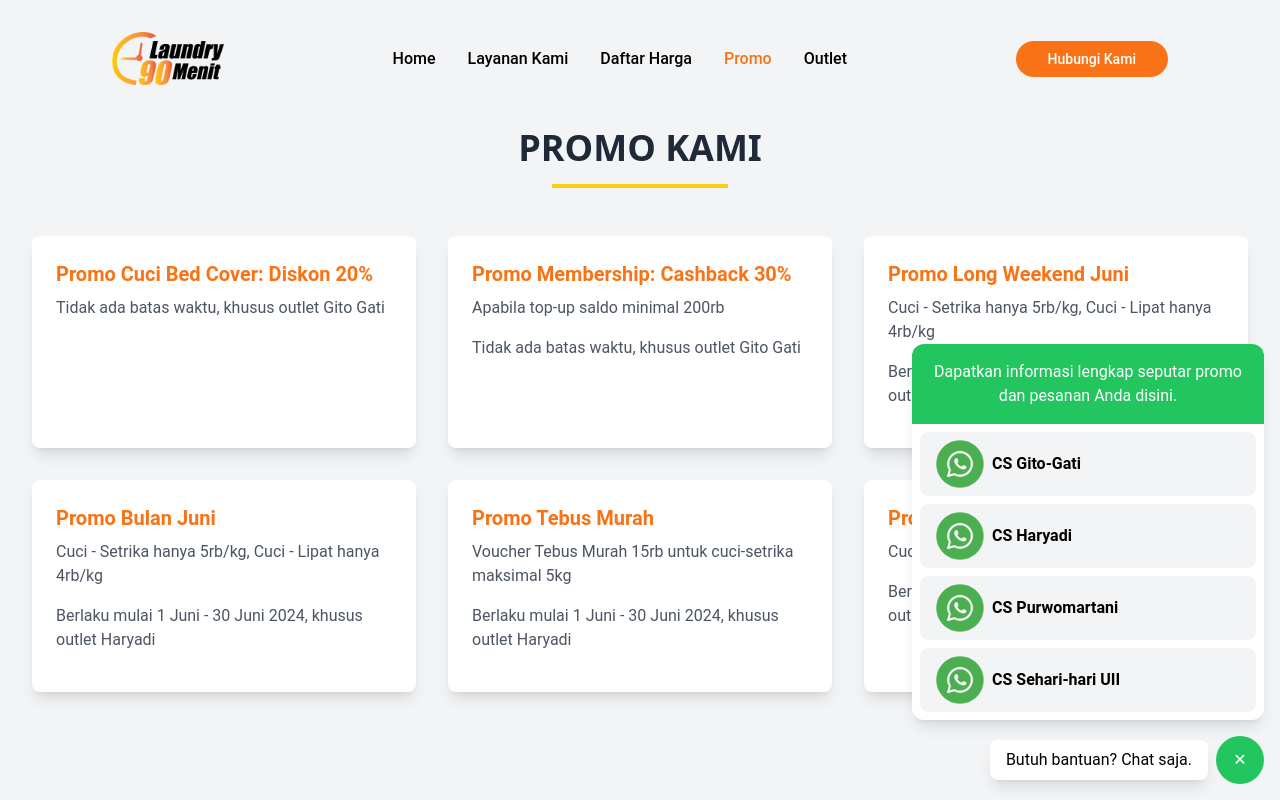
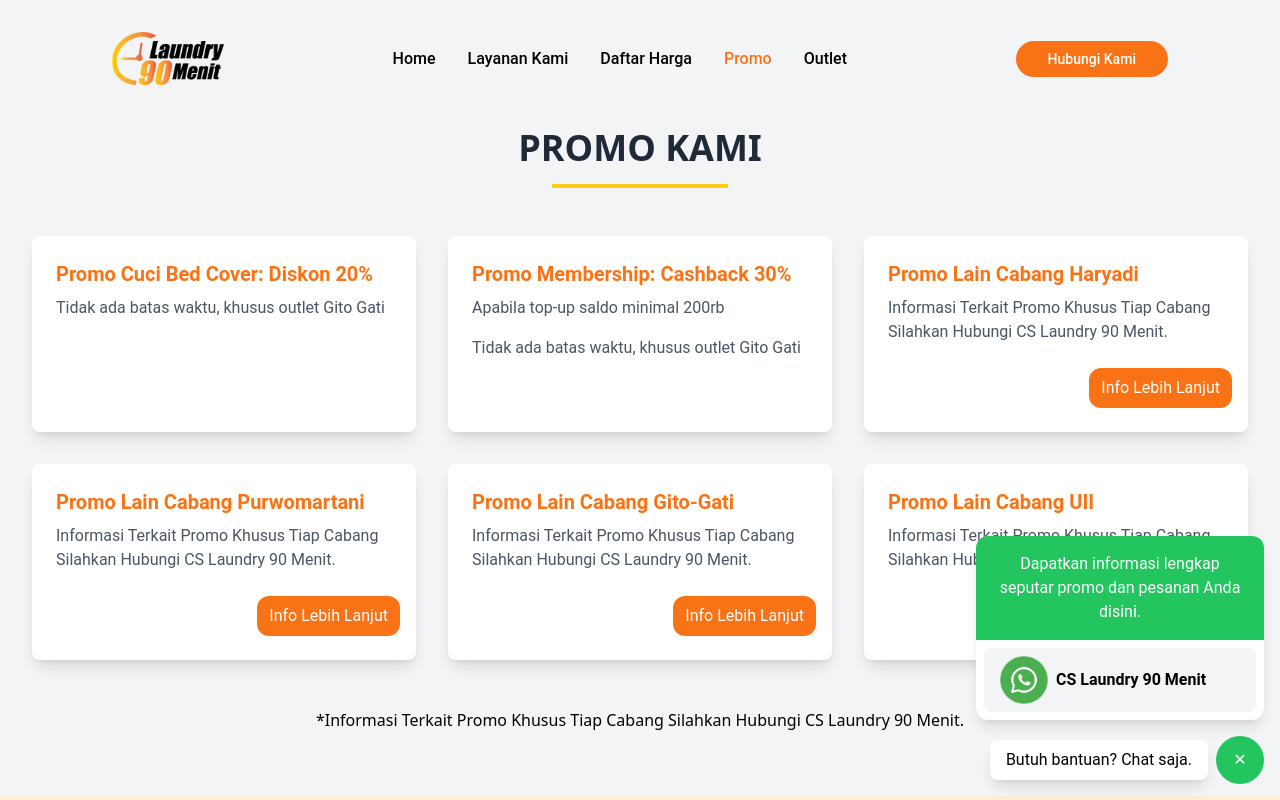
Before and after one commit to syauqinadhif/Laundry-90-Menit-Lading-Pages, a Vue app: page /promo in a window 1280 px wide. Both pictures are taken after a click on the button "Butuh bantuan? Chat saja.". Shown: the top 800 px of the page. Built offline with nearby package versions, Linux system fonts and the light colour scheme; a web font is replaced by a local one.

Commit message:
fix revisi

```diff
--- a/src/components/WhatsappCta.vue
+++ b/src/components/WhatsappCta.vue
@@ -27,7 +27,7 @@
     <!-- Popup -->
     <div
       v-if="showPopup"
-      class="fixed bottom-16 mb-4 right-4 rounded-xl bg-white shadow-lg w-100"
+      class="fixed bottom-16 mb-4 right-4 rounded-xl bg-white shadow-lg w-72"
     >
       <div class="flex items-center bg-green-500 rounded-t-xl text-white w-full h-fit">
         <span class="mx-4 my-4 w-80 text-center"
@@ -36,46 +36,13 @@
       </div>
       <a
         class="flex items-center p-2 bg-gray-100 rounded-lg mt-2 mb-2 mx-2"
-        href="https://wa.me/+6282220943340"
+        href="https://wa.me/+6282325643594"
       >
         <button class="mx-2 text-green-500">
           <img src="@/assets/images/whatsapp-icon.png" alt="WhatsApp" class="w-12 h-12" />
         </button>
         <div>
-          <div class="text-left font-bold">CS Gito-Gati</div>
-        </div>
-      </a>
-      <a
-        class="flex items-center p-2 bg-gray-100 rounded-lg mb-2 mx-2"
-        href="https://wa.me/+6288221644519"
-      >
-        <button class="mx-2 text-green-500">
-          <img src="@/assets/images/whatsapp-icon.png" alt="WhatsApp" class="w-12 h-12" />
-        </button>
-        <div>
-          <div class="font-bold">CS Haryadi</div>
-        </div>
-      </a>
-      <a
-        class="flex items-center p-2 bg-gray-100 rounded-lg mb-2 mx-2"
-        href="https://wa.me/+628158211190"
-      >
-        <button class="mx-2 text-green-500">
-          <img src="@/assets/images/whatsapp-icon.png" alt="WhatsApp" class="w-12 h-12" />
-        </button>
-        <div>
-          <div class="font-bold">CS Purwomartani</div>
-        </div>
-      </a>
-      <a
-        class="flex items-center p-2 bg-gray-100 rounded-lg mb-2 mx-2"
-        href="https://wa.me/+6282331458745"
-      >
-        <button class="mx-2 text-green-500">
-          <img src="@/assets/images/whatsapp-icon.png" alt="WhatsApp" class="w-12 h-12" />
-        </button>
-        <div>
-          <div class="font-bold">CS Sehari-hari UII</div>
+          <div class="text-left font-bold">CS Laundry 90 Menit</div>
         </div>
       </a>
     </div>
--- a/src/components/pages/outlets/Outlets.vue
+++ b/src/components/pages/outlets/Outlets.vue
@@ -78,7 +78,7 @@
           name: "Laundry 90 Menit Purwomartani",
           address:
             "Sebelah Bank BPD, Jl. Purwomartani No.12, Bromonilan, Purwomartani, Kec. Kalasan, Kabupaten Sleman, Daerah Istimewa Yogyakarta 55571",
-          phone: "0815-8211-190",
+          phone: "0815-6558-744",
           hours: "07:00 - 22:00",
           image: outletPurwomartani,
         },
--- a/src/components/pages/prices/Prices.vue
+++ b/src/components/pages/prices/Prices.vue
@@ -58,11 +58,12 @@
             <span>{{ price.cost }}</span>
           </li>
         </ul>
-        <button
+        <a
+          href="https://wa.me/+6282325643594"
           class="absolute bottom-4 right-4 bg-orange-500 text-white py-2 px-4 rounded-3xl hover:bg-orange-600"
         >
           Order
-        </button>
+        </a>
       </div>
     </div>
     <h1
--- a/src/components/pages/promo/Promo.vue
+++ b/src/components/pages/promo/Promo.vue
@@ -1,5 +1,5 @@
 <template>
-  <div class="bg-gray-100 py-28 md:py-32 px-4 sm:px-6 lg:px-8">
+  <div class="bg-gray-100 pt-28 md:pt-32 px-4 sm:px-6 lg:px-8 pb-16">
     <div class="max-w-7xl mx-auto">
       <h1
         class="text-2xl lg:text-4xl font-vagrounded font-black text-gray-800 text-center mb-4"
@@ -8,7 +8,7 @@
       </h1>
       <div class="mx-auto w-24 lg:w-44 h-1 bg-yellow-400 mb-12"></div>
 
-      <div class="grid grid-cols-1 md:grid-cols-2 lg:grid-cols-3 gap-8">
+      <div class="grid grid-cols-1 md:grid-cols-3 gap-8 mx-auto">
         <div class="bg-white p-6 rounded-lg shadow-lg">
           <h2 class="text-xl font-semibold text-orange-500 mb-2">
             Promo Cuci Bed Cover: Diskon 20%
@@ -22,42 +22,72 @@
           <p class="text-gray-600 mb-4">Apabila top-up saldo minimal 200rb</p>
           <p class="text-gray-600 mb-4">Tidak ada batas waktu, khusus outlet Gito Gati</p>
         </div>
-        <div class="bg-white p-6 rounded-lg shadow-lg">
+        <div class="relative bg-white p-6 rounded-lg shadow-lg">
           <h2 class="text-xl font-semibold text-orange-500 mb-2">
-            Promo Long Weekend Juni
+            Promo Lain Cabang Haryadi
           </h2>
-          <p class="text-gray-600 mb-4">
-            Cuci - Setrika hanya 5rb/kg, Cuci - Lipat hanya 4rb/kg
+          <p class="text-gray-600 mb-16">
+            Informasi Terkait Promo Khusus Tiap Cabang Silahkan Hubungi CS Laundry 90
+            Menit.
           </p>
-          <p class="text-gray-600 mb-4">
-            Berlaku mulai 17 Juni - 30 Juni 2024, khusus outlet Purwomartani
+          <a
+            href="https://wa.me/+6282325643594"
+            class="absolute bottom-0 right-0 mb-6 mr-4 bg-orange-500 text-white py-2 px-3 rounded-xl hover:bg-orange-600"
+          >
+            Info Lebih Lanjut
+          </a>
+        </div>
+        <div class="relative bg-white p-6 rounded-lg shadow-lg">
+          <h2 class="text-xl font-semibold text-orange-500 mb-2">
+            Promo Lain Cabang Purwomartani
+          </h2>
+          <p class="text-gray-600 mb-16">
+            Informasi Terkait Promo Khusus Tiap Cabang Silahkan Hubungi CS Laundry 90
+            Menit.
           </p>
+          <a
+            href="https://wa.me/+6282325643594"
+            class="absolute bottom-0 right-0 mb-6 mr-4 bg-orange-500 text-white py-2 px-3 rounded-xl hover:bg-orange-600"
+          >
+            Info Lebih Lanjut
+          </a>
         </div>
-        <div class="bg-white p-6 rounded-lg shadow-lg">
-          <h2 class="text-xl font-semibold text-orange-500 mb-2">Promo Bulan Juni</h2>
-          <p class="text-gray-600 mb-4">
-            Cuci - Setrika hanya 5rb/kg, Cuci - Lipat hanya 4rb/kg
+        <div class="relative bg-white p-6 rounded-lg shadow-lg">
+          <h2 class="text-xl font-semibold text-orange-500 mb-2">
+            Promo Lain Cabang Gito-Gati
+          </h2>
+          <p class="text-gray-600 mb-16">
+            Informasi Terkait Promo Khusus Tiap Cabang Silahkan Hubungi CS Laundry 90
+            Menit.
           </p>
-          <p class="text-gray-600 mb-4">
-            Berlaku mulai 1 Juni - 30 Juni 2024, khusus outlet Haryadi
+          <a
+            href="https://wa.me/+6282325643594"
+            class="absolute bottom-0 right-0 mb-6 mr-4 bg-orange-500 text-white py-2 px-3 rounded-xl hover:bg-orange-600"
+          >
+            Info Lebih Lanjut
+          </a>
+        </div>
+        <div class="relative bg-white p-6 rounded-lg shadow-lg">
+          <h2 class="text-xl font-semibold text-orange-500 mb-2">
+            Promo Lain Cabang UII
+          </h2>
+          <p class="text-gray-600 mb-16">
+            Informasi Terkait Promo Khusus Tiap Cabang Silahkan Hubungi CS Laundry 90
+            Menit.
           </p>
+          <a
+            href="https://wa.me/+6282325643594"
+            class="absolute bottom-0 right-0 mb-6 mr-4 bg-orange-500 text-white py-2 px-3 rounded-xl hover:bg-orange-600"
+          >
+            Info Lebih Lanjut
+          </a>
         </div>
-        <div class="bg-white p-6 rounded-lg shadow-lg">
-          <h2 class="text-xl font-semibold text-orange-500 mb-2">Promo Tebus Murah</h2>
-          <p class="text-gray-600 mb-4">
-            Voucher Tebus Murah 15rb untuk cuci-setrika maksimal 5kg
-          </p>
-          <p class="text-gray-600 mb-4">
-            Berlaku mulai 1 Juni - 30 Juni 2024, khusus outlet Haryadi
-          </p>
-        </div>
-        <div class="bg-white p-6 rounded-lg shadow-lg">
-          <h2 class="text-xl font-semibold text-orange-500 mb-2">Promo Self Service</h2>
-          <p class="text-gray-600 mb-4">Cuci Kering hanya 20rb</p>
-          <p class="text-gray-600 mb-4">
-            Berlaku mulai 1 Juni - 30 Juni 2024, khusus outlet Haryadi
-          </p>
-        </div>
+      </div>
+      <div class="mx-auto text-center mt-12 font-productsans">
+        <h2>
+          *Informasi Terkait Promo Khusus Tiap Cabang Silahkan Hubungi CS Laundry 90
+          Menit.
+        </h2>
       </div>
     </div>
   </div>
```
